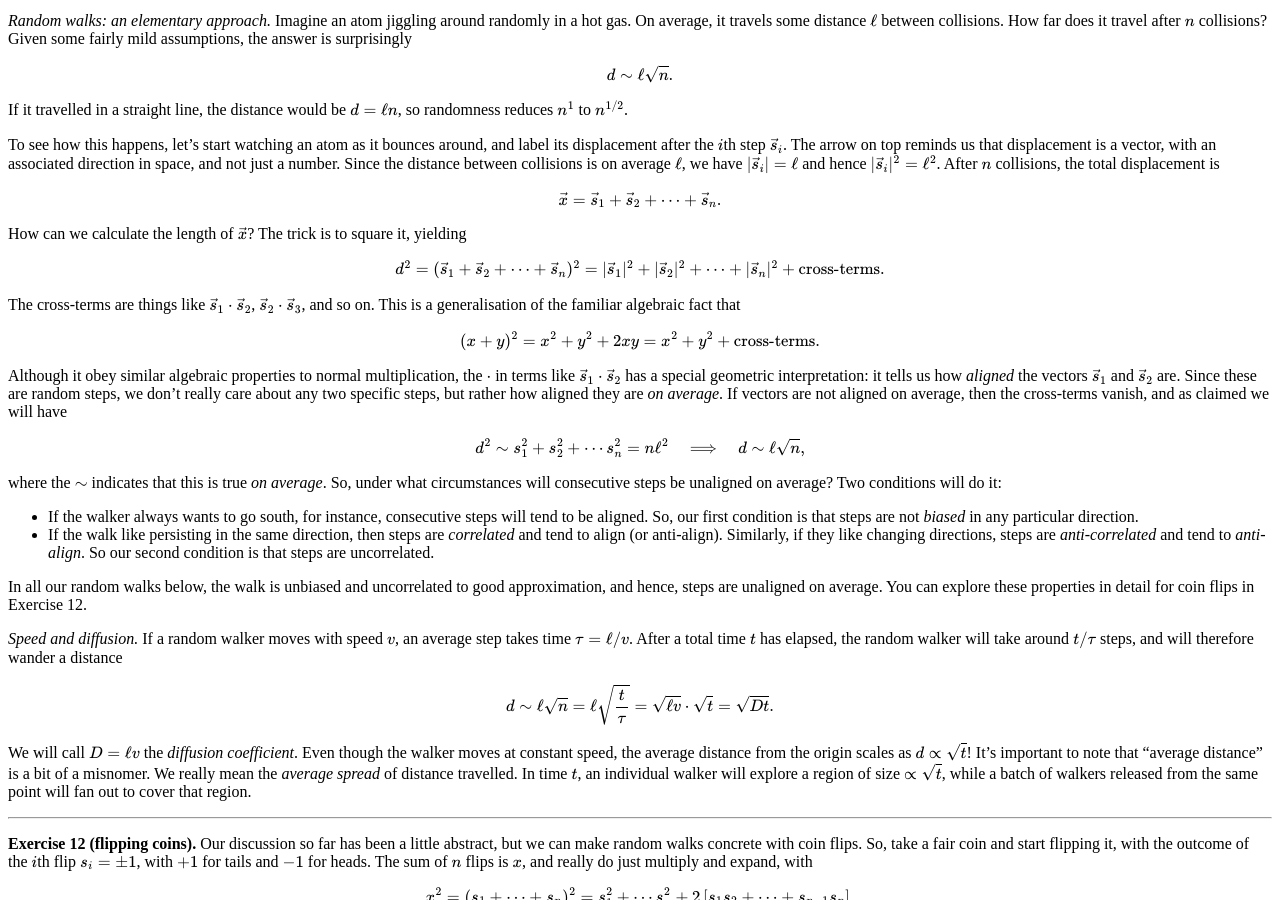
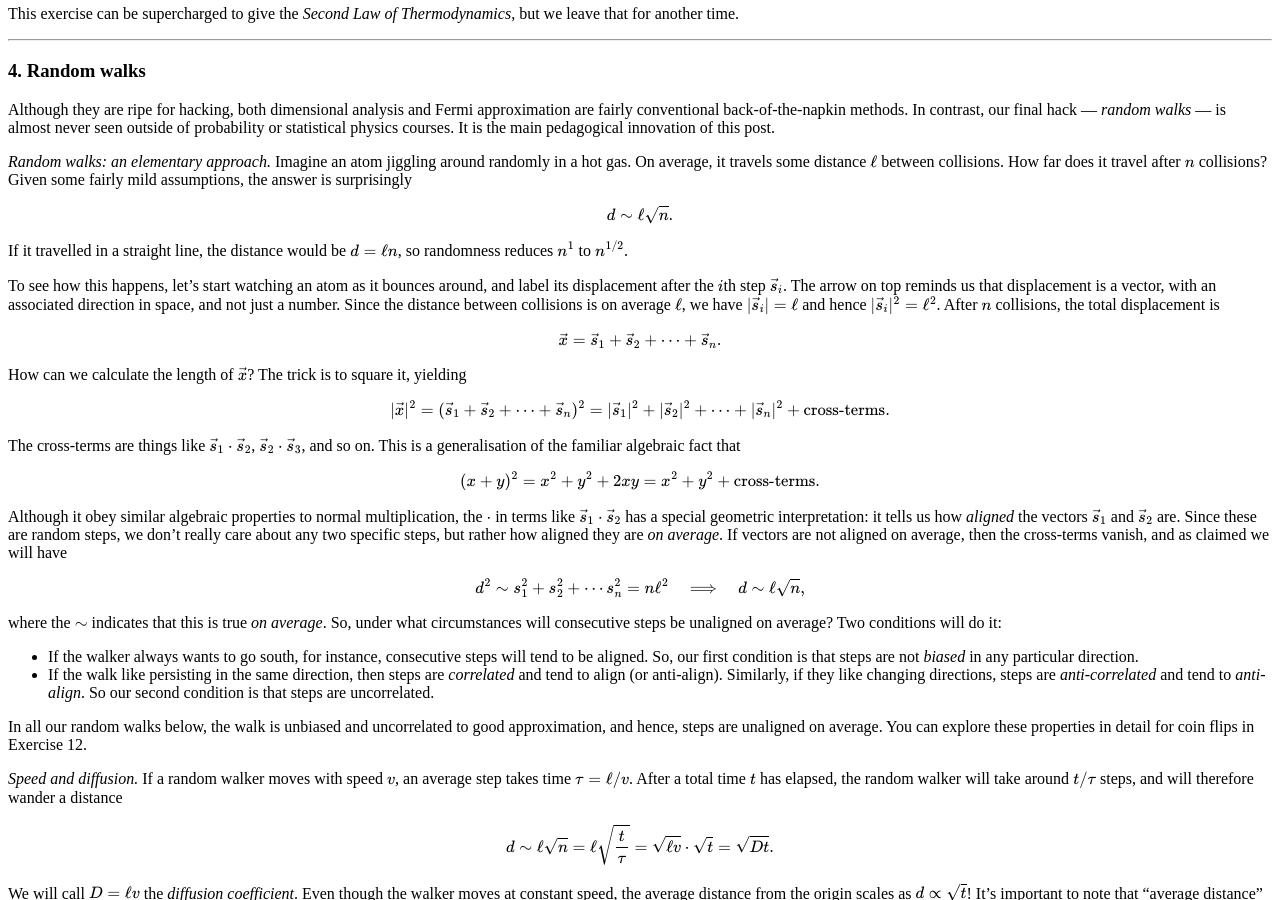
Before and after one commit to hapax/hapax.github.io, a Jekyll site: the page built from assets/simple-physics.md, in a window 1280 px wide and 900 px high, scrolled down 17278 px. Built offline with Jekyll 4.4.1, drawn with Linux system fonts in a browser that asks for light colours; our own code applies the rules of GitHub Pages for plain Markdown files; formulas are drawn with MathJax 3; a script that is not in the unit is left out.

Commit message:
Update hacker13

```diff
--- a/assets/simple-physics.md
+++ b/assets/simple-physics.md
@@ -941,7 +941,7 @@
 
 <figure>
     <div style="text-align:center"><img src
-    ="/images/posts/hacker12.png" width="65%"/>
+    ="/images/posts/hacker12.png" width="70%"/>
 		    <figcaption><i>Keeping It Spherical when estimating
     Vancouver power usage.</i></figcaption>
 	</div>
@@ -1191,7 +1191,7 @@
 How can we calculate the length of $\vec{x}$? The trick is to square it, yielding
 
 $$
-d^2 = (\vec{s}_1 + \vec{s}_2 + \cdots + \vec{s}_n)^2 = |\vec{s}_1|^2 + |\vec{s}_2|^2 + \cdots +|\vec{s}_n|^2 + \text{cross-terms}.
+|\vec{x}|^2 = (\vec{s}_1 + \vec{s}_2 + \cdots + \vec{s}_n)^2 = |\vec{s}_1|^2 + |\vec{s}_2|^2 + \cdots +|\vec{s}_n|^2 + \text{cross-terms}.
 $$
 
 The cross-terms are things like $\vec{s}_1 \cdot \vec{s}_2$,
```
Also changed, not shown: images/posts/hacker13.png.
